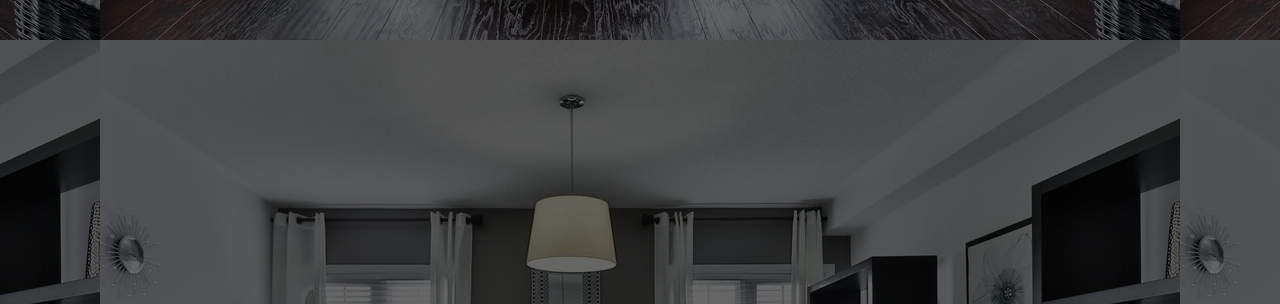
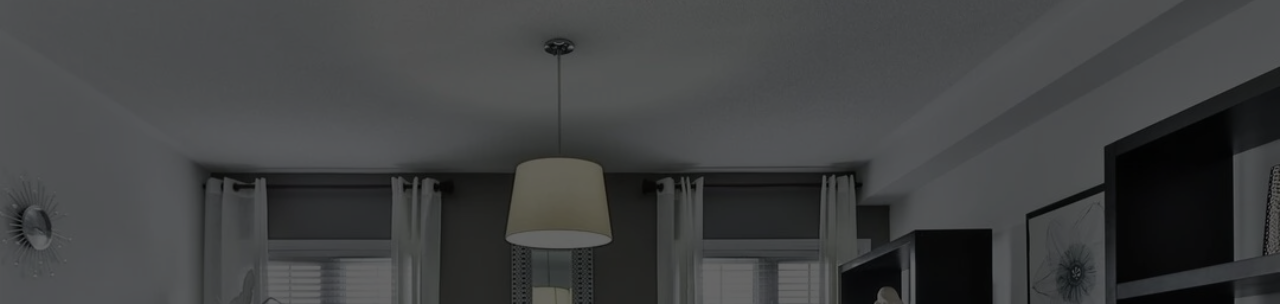
Before and after one commit to miguelin777/proyectoFatima, a plain HTML site: page index.html in a window 1280 px wide. Shown: the top 304 px of the page. Drawn offline with nearby package versions, Linux system fonts and the light colour scheme.

Commit message:
new commit

```diff
--- a/styles.css
+++ b/styles.css
@@ -17,15 +17,15 @@ header .covers h1 {
   width: 100%;
   background-image: url(./resources/img/logo.webp);
   /* color: white; */
-  /* background-size: cover; */
+  background-size: cover;
   /* background-position: center center; */
   /* background-repeat: no-repeat; */
-  /* -webkit-background-size: cover; */
+  -webkit-background-size: cover;
   /* -moz-background-size: cover; */
   /* -o-background-size: cover; */
   background-position: center;
   background-blend-mode: darken;
-  background-color:rgba(0,0,0,0.6);
+  background-color:rgba(0,0,0,0.6) !important;
   /* background-attachment: fixed; */
 }
 .cover-small{
```
